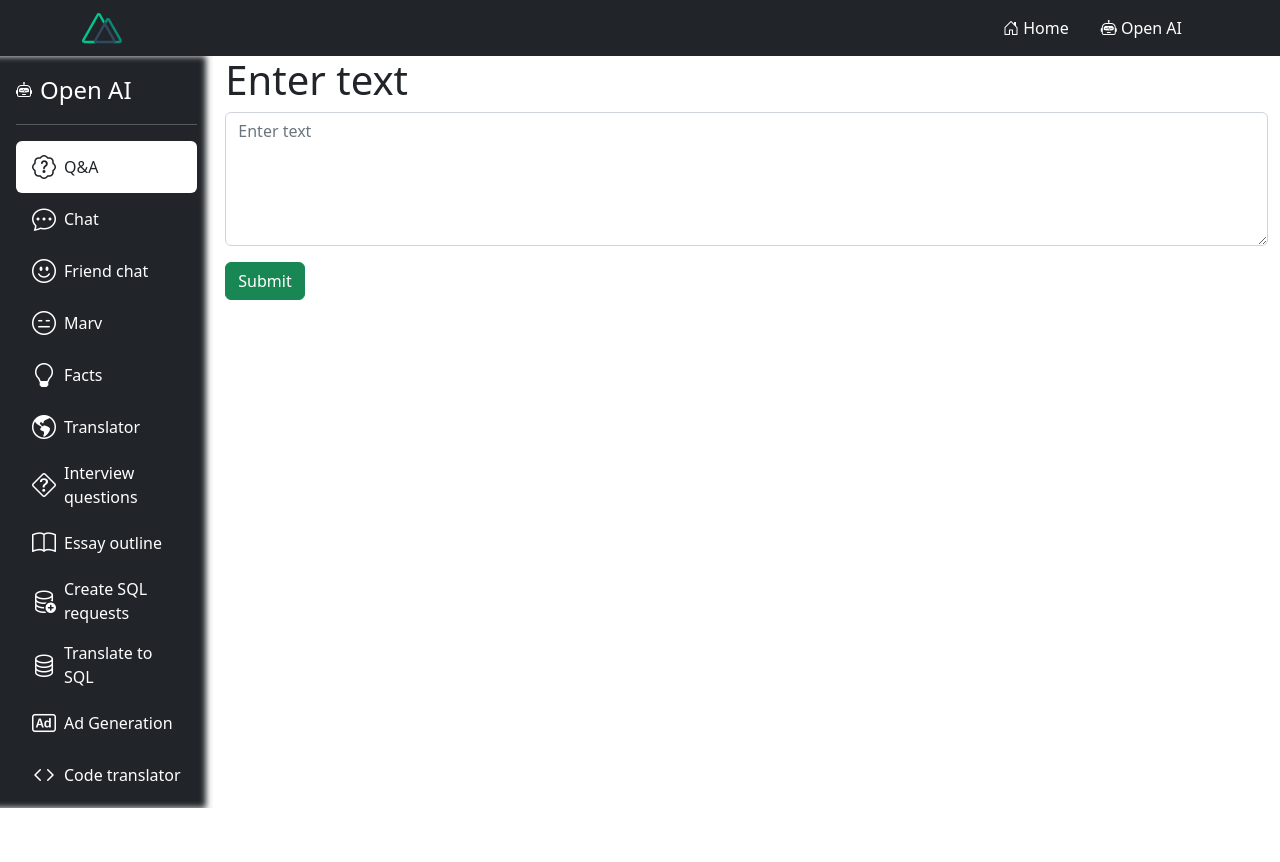
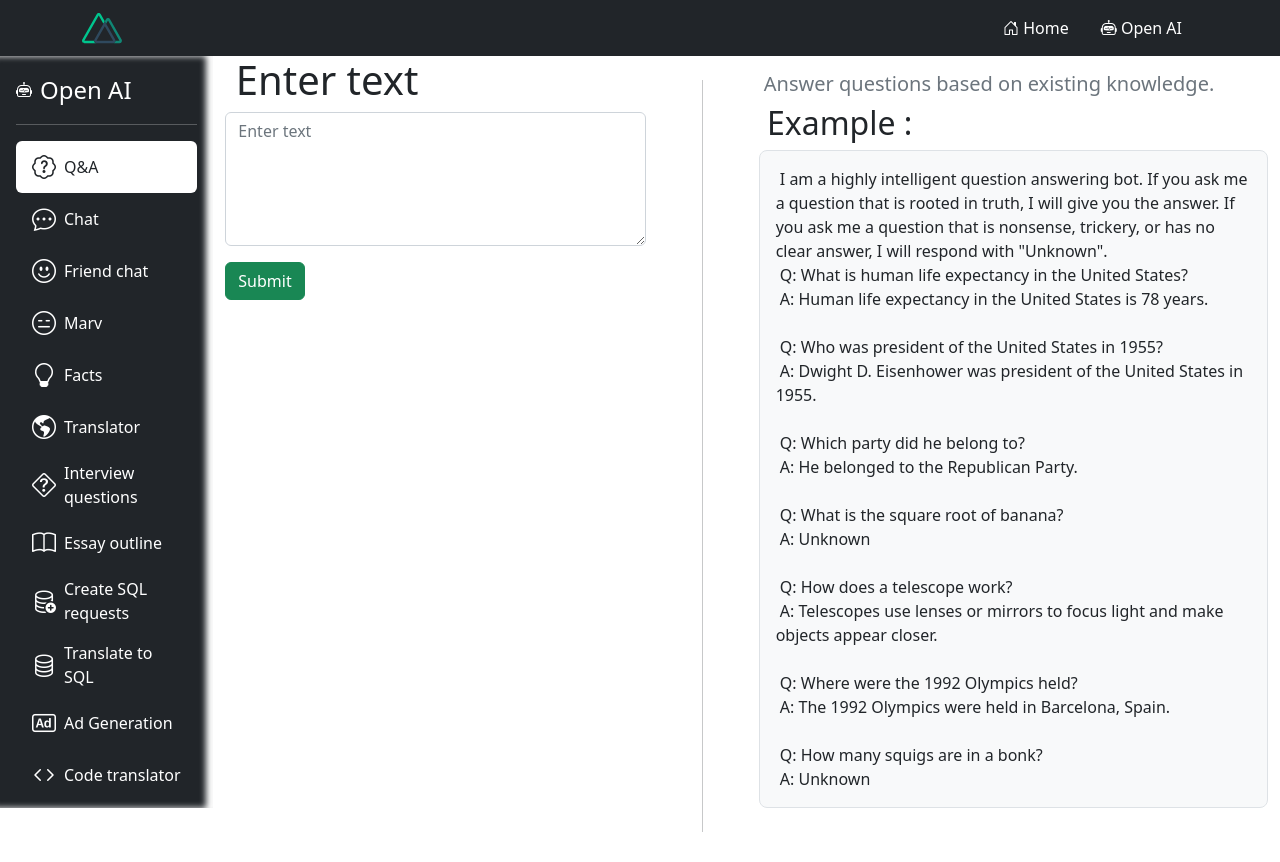
Before and after one commit to Faez-B/openAI-integration, a Nuxt app: page /openAI/q_a in a window 1280 px wide. Before the commit the page ends 808 px from the top, so only its background shows below. Built offline with nearby package versions, Linux system fonts and the light colour scheme.

Commit message:
Instructions for Q&A

```diff
--- a/pages/openAI/q_a.vue
+++ b/pages/openAI/q_a.vue
@@ -1,3 +1,62 @@
 <template>
-    <OpenAIForm link="q&a" />
+    <div class="row">
+        <div class="col-12 col-md-5 order-3 order-md-1">
+            <OpenAIForm link="q&a" />
+        </div>
+
+        <div class="col-1 d-none d-md-block text-center order-md-2">
+            <div class="vr h-100 my-4"></div>
+        </div>
+
+        <div class="col-12 d-block d-md-none text-center order-2">
+            <hr class="w-100 mx-auto" />
+        </div>
+
+        <div class="col-12 col-md-6 order-1 order-md-3">
+            <h5 class="mt-3 text-secondary">
+                Answer questions based on existing knowledge.
+            </h5>
+
+            <h2>
+                Example :
+            </h2>
+
+            <div class="p-3 bg-light border rounded-3">
+                I am a highly intelligent question answering bot. If you ask me a question that is rooted in truth, I will give you the answer. If you ask me a question that is nonsense, trickery, or has no clear answer, I will respond with "Unknown".
+                <br />
+                Q: What is human life expectancy in the United States? <br/>
+                A: Human life expectancy in the United States is 78 years.
+                <br />
+                <br />
+                Q: Who was president of the United States in 1955? <br/>
+                A: Dwight D. Eisenhower was president of the United States in 1955.
+                <br />
+                <br />
+                Q: Which party did he belong to? <br/>
+                A: He belonged to the Republican Party.
+                <br />
+                <br />
+                Q: What is the square root of banana? <br/>
+                A: Unknown
+                <br />
+                <br />
+                Q: How does a telescope work? <br/>
+                A: Telescopes use lenses or mirrors to focus light and make objects appear closer.
+                <br />
+                <br />
+                Q: Where were the 1992 Olympics held? <br/>
+                A: The 1992 Olympics were held in Barcelona, Spain.
+                <br />
+                <br />
+                Q: How many squigs are in a bonk? <br/>
+                A: Unknown
+            </div>
+        </div>
+    </div>
 </template>
+
+<style scoped>
+    div {
+        white-space: pre-wrap;
+    }
+</style>
```
